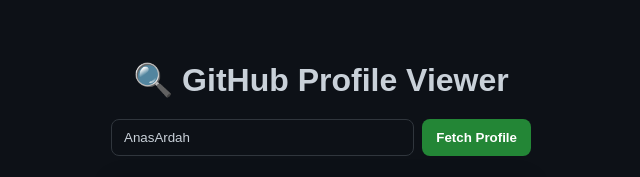
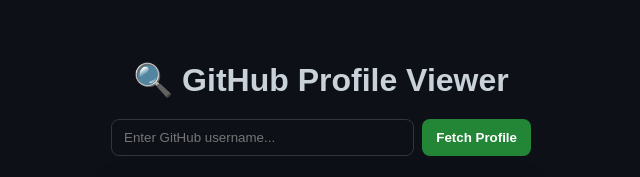
Before and after one commit to Anas-AlArdah/Profile-Fetch, a plain HTML site: page index.html in a window 1280 px wide. Shown: the full height of the page, 319-959 px from the left. Drawn offline with Linux system fonts and the light colour scheme.

Commit message:
Last edit html

```diff
--- a/index.html
+++ b/index.html
@@ -11,8 +11,7 @@
     <h1>🔍 GitHub Profile Viewer</h1>
     <form id="search-form">
         <input type="text" id="username" name="username"
-        placeholder="Enter GitHub username..."
-        value="AnasArdah" required />
+        placeholder="Enter GitHub username..."  required />
         <button type="submit" class="btn">Fetch Profile</button>
     </form>
 
```
